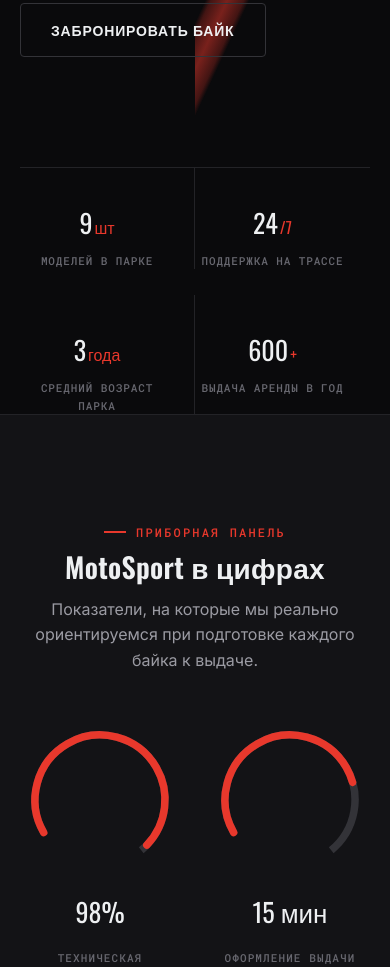
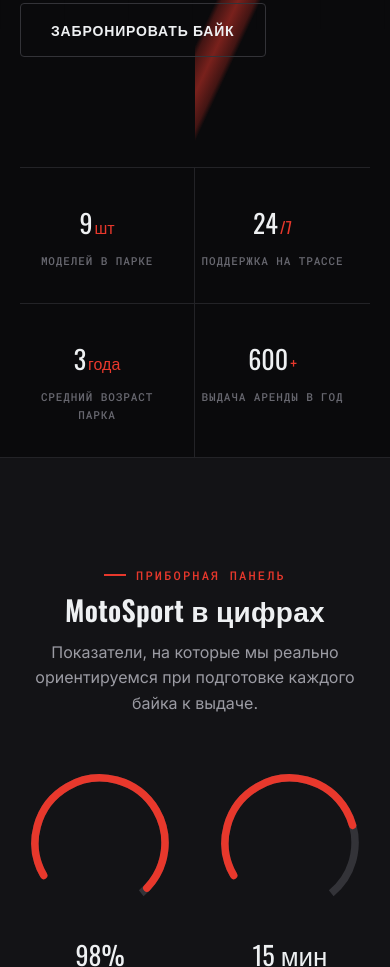
Before and after one commit to imeeoff/motosport, a website: page index.html in a window 390 px wide. Shown: the part 916-1883 px from the top of the page. Drawn offline with nearby package versions, Linux system fonts and the light colour scheme.

Commit message:
Repeated corrected style.css file

```diff
--- a/css/style.css
+++ b/css/style.css
@@ -977,8 +977,10 @@ h1,h2,h3,h4{
   .burger{ display:flex; }
   .hero .container{ grid-template-columns:1fr; }
   .hero-visual{ order:-1; }
-  .hero-stats{ grid-template-columns:repeat(2,1fr); row-gap:26px; }
+  .hero-stats{ grid-template-columns:repeat(2,1fr); row-gap:0; }
+  .stat{ padding-bottom:34px; }
   .stat:nth-child(2n){ border-right:none; }
+  .stat:nth-child(-n+2){ border-bottom:1px solid var(--line-soft); }
   .split, .split.reverse{ grid-template-columns:1fr; }
   .split.reverse .split-media{ order:0; }
   .contact-grid{ grid-template-columns:1fr; }
```
